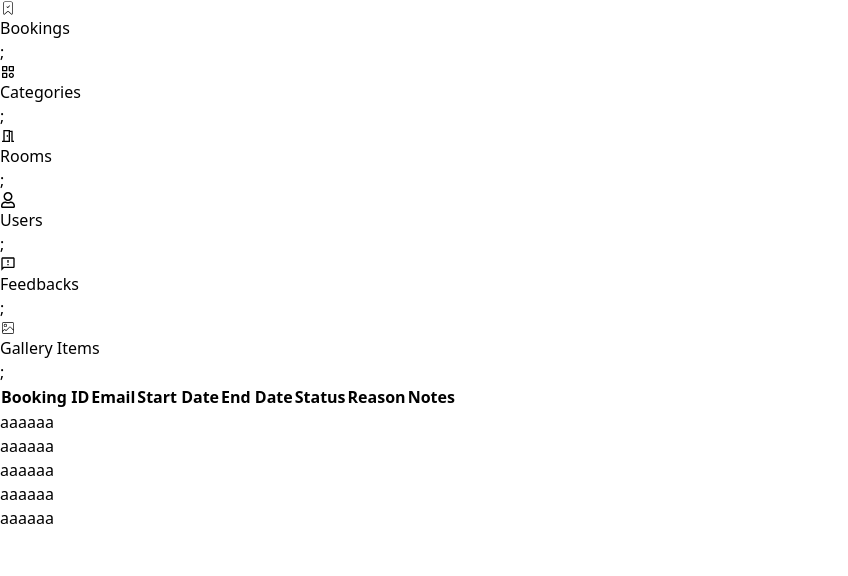
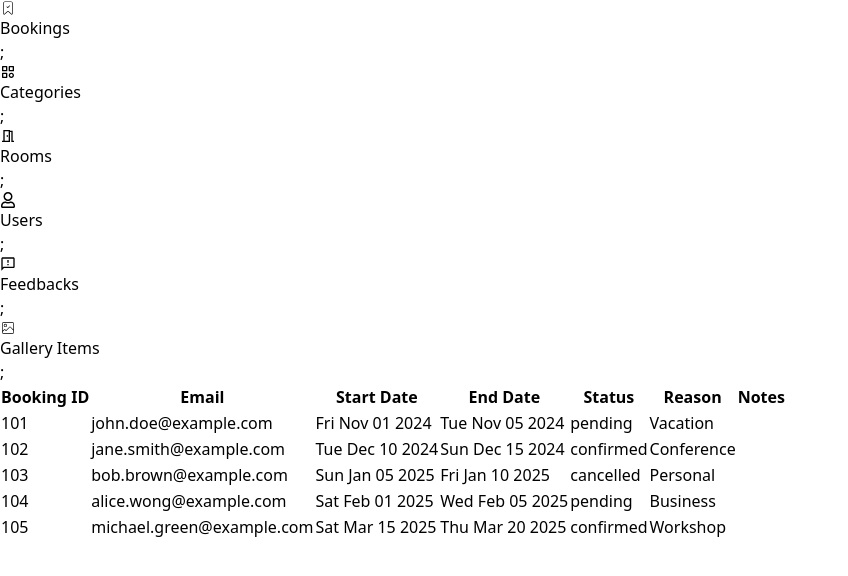
Before and after one commit to hiru1999/Hotel-Management-Frontend, a React (Vite) app: page /admin/bookings in a window 1280 px wide. Shown: the top 576 px of the page, without its empty margins (0-848 px from the left). Built offline with nearby package versions, Linux system fonts and the light colour scheme.

Commit message:
Create map for get bookings data

```diff
--- a/src/pages/admin/Bookings/adminBookings.jsx
+++ b/src/pages/admin/Bookings/adminBookings.jsx
@@ -76,7 +76,14 @@ export default function AdminBooking(){
                         bookings.map(
                             (booking)=>{
                                 return(
-                                    <h1>aaaaaa</h1>
+                                    <tr>
+                                        <td>{booking.bookingId}</td>
+                                        <td>{booking.email}</td>
+                                        <td>{booking.start.toDateString()}</td>
+                                        <td>{booking.end.toDateString()}</td>
+                                        <td>{booking.status}</td>
+                                        <td>{booking.reason}</td>
+                                    </tr>
                                 )
                             }
                         )
```
